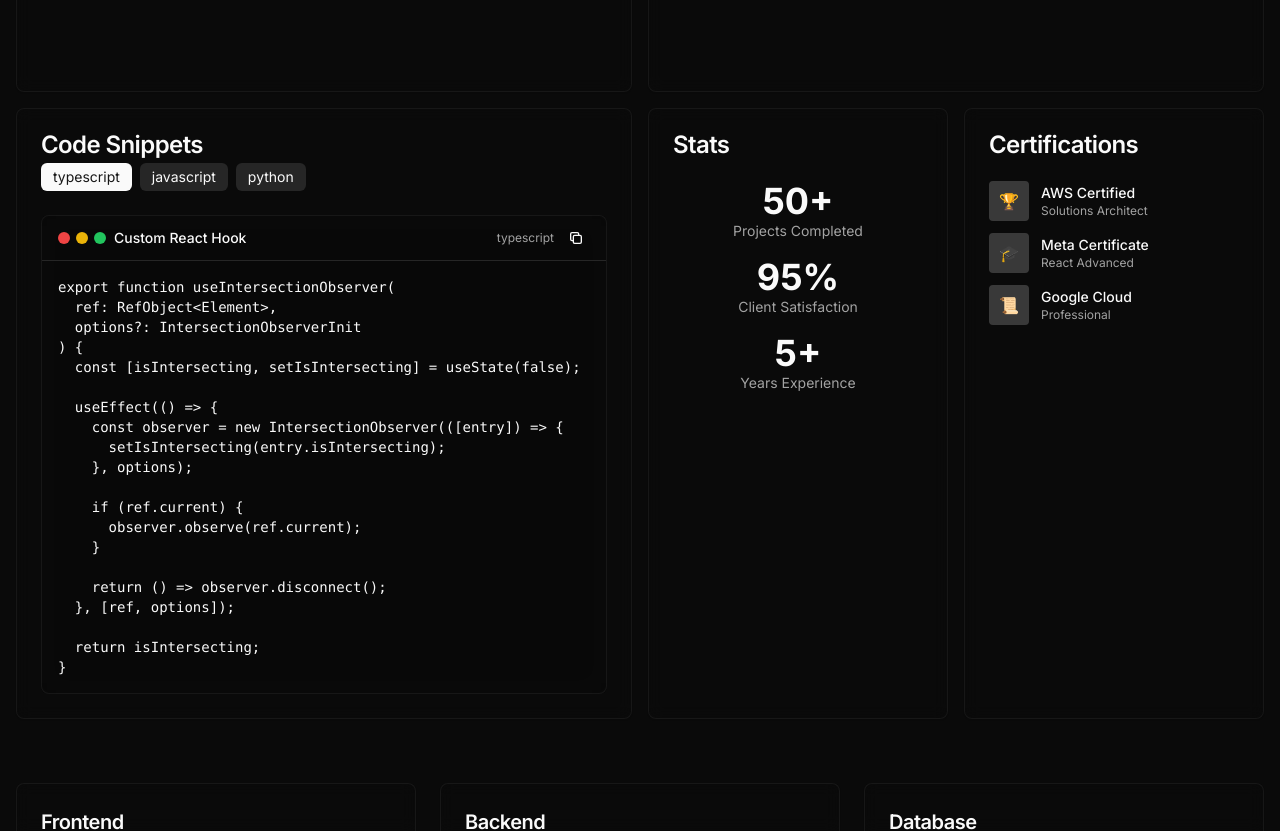
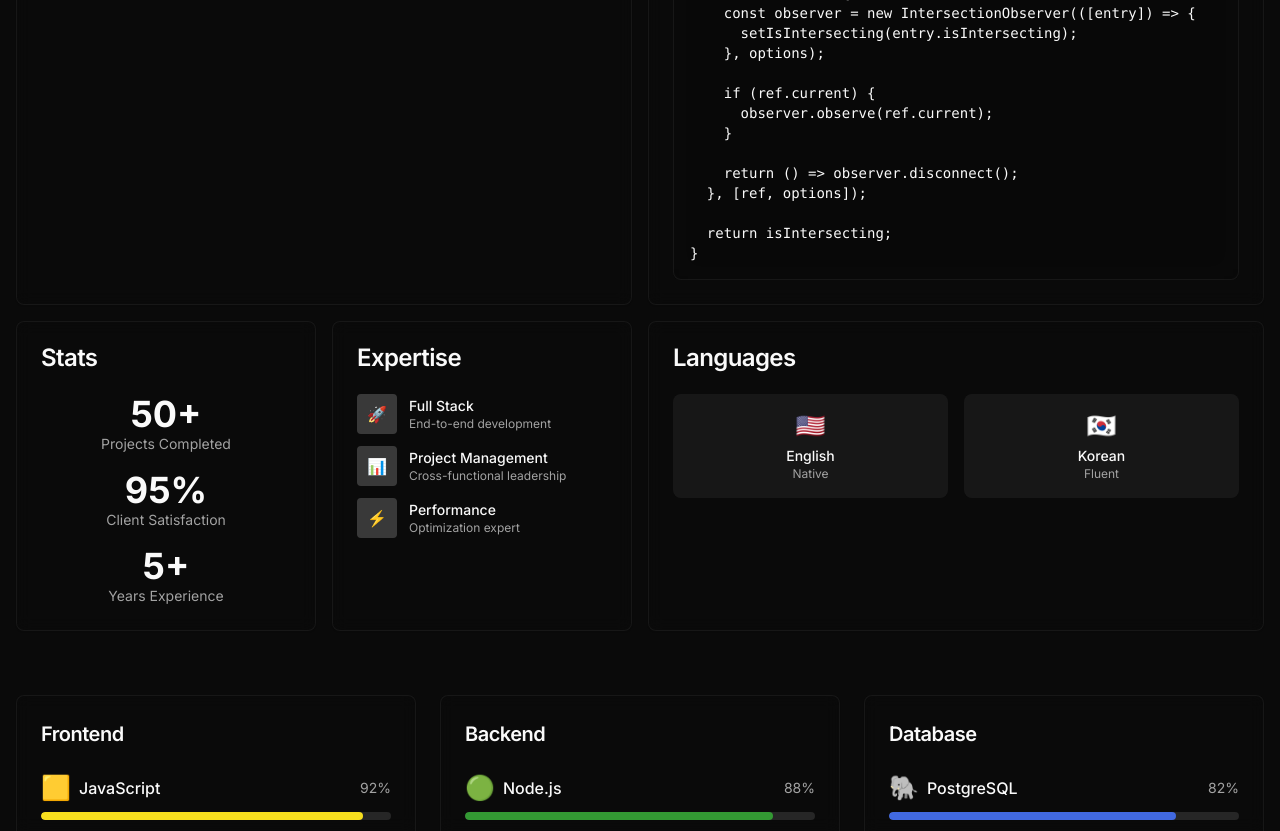
Before and after one commit to swz22/portfolio-jk, a Next.js app: page / in a window 1280 px wide. Shown: the part 2760-3591 px from the top of the page. Built offline with nearby package versions, Linux system fonts and the light colour scheme; no server answers.

Commit message:
refactor: update bento grid layout

```diff
--- a/components/sections/skills/bento-grid.tsx
+++ b/components/sections/skills/bento-grid.tsx
@@ -6,28 +6,6 @@ import dynamic from 'next/dynamic';
 import { codeSnippets, skillCategories } from '@/data/skills';
 import { useState } from 'react';
 import { cn } from '@/lib/utils';
-
-const Scene = dynamic(
-  () => import('@/components/three/scene').then((mod) => mod.Scene),
-  {
-    ssr: false,
-    loading: () => (
-      <div className="relative flex h-[300px] items-center justify-center">
-        <div className="h-8 w-8 animate-spin rounded-full border-b-2 border-primary"></div>
-      </div>
-    ),
-  }
-);
-
-const FloatingSpheres = dynamic(
-  () =>
-    import('@/components/three/skills/floating-spheres').then(
-      (mod) => mod.FloatingSpheres
-    ),
-  {
-    ssr: false,
-  }
-);
 
 const GitHubGraph = dynamic(
   () => import('./github-graph').then((mod) => mod.GitHubGraph),
@@ -45,7 +23,6 @@ const CodeSnippet = dynamic(
 
 export function BentoGrid() {
   const [activeSnippet, setActiveSnippet] = useState(0);
-  const topSkills = skillCategories[0].skills.slice(0, 6);
 
   return (
     <div className="grid grid-cols-1 gap-4 md:grid-cols-2 lg:grid-cols-4">
@@ -53,24 +30,6 @@ export function BentoGrid() {
         initial={{ opacity: 0, scale: 0.9 }}
         animate={{ opacity: 1, scale: 1 }}
         transition={{ duration: 0.5 }}
-        className="md:col-span-2 lg:col-span-2"
-      >
-        <Card className="h-full border-border/50 bg-card/50 backdrop-blur">
-          <CardHeader>
-            <CardTitle>3D Skill Visualization</CardTitle>
-          </CardHeader>
-          <CardContent>
-            <Scene className="h-[300px] w-full">
-              <FloatingSpheres skills={topSkills} />
-            </Scene>
-          </CardContent>
-        </Card>
-      </motion.div>
-
-      <motion.div
-        initial={{ opacity: 0, scale: 0.9 }}
-        animate={{ opacity: 1, scale: 1 }}
-        transition={{ duration: 0.5, delay: 0.1 }}
         className="md:col-span-2"
       >
         <Card className="h-full border-border/50 bg-card/50 backdrop-blur">
@@ -83,7 +42,7 @@ export function BentoGrid() {
       <motion.div
         initial={{ opacity: 0, scale: 0.9 }}
         animate={{ opacity: 1, scale: 1 }}
-        transition={{ duration: 0.5, delay: 0.2 }}
+        transition={{ duration: 0.5, delay: 0.1 }}
         className="md:col-span-2 lg:col-span-2"
       >
         <Card className="h-full border-border/50 bg-card/50 backdrop-blur">
@@ -115,7 +74,7 @@ export function BentoGrid() {
       <motion.div
         initial={{ opacity: 0, scale: 0.9 }}
         animate={{ opacity: 1, scale: 1 }}
-        transition={{ duration: 0.5, delay: 0.3 }}
+        transition={{ duration: 0.5, delay: 0.2 }}
         className="md:col-span-1"
       >
         <Card className="h-full border-border/50 bg-card/50 backdrop-blur">
@@ -146,41 +105,72 @@ export function BentoGrid() {
       <motion.div
         initial={{ opacity: 0, scale: 0.9 }}
         animate={{ opacity: 1, scale: 1 }}
-        transition={{ duration: 0.5, delay: 0.4 }}
+        transition={{ duration: 0.5, delay: 0.3 }}
         className="md:col-span-1"
       >
         <Card className="h-full border-border/50 bg-card/50 backdrop-blur">
           <CardHeader>
-            <CardTitle>Certifications</CardTitle>
+            <CardTitle>Expertise</CardTitle>
           </CardHeader>
           <CardContent className="space-y-3">
             <div className="flex items-center gap-3">
               <div className="flex h-10 w-10 items-center justify-center rounded bg-primary/20">
-                🏆
+                🚀
               </div>
               <div>
-                <p className="text-sm font-medium">AWS Certified</p>
+                <p className="text-sm font-medium">Full Stack</p>
                 <p className="text-xs text-muted-foreground">
-                  Solutions Architect
+                  End-to-end development
                 </p>
               </div>
             </div>
             <div className="flex items-center gap-3">
               <div className="flex h-10 w-10 items-center justify-center rounded bg-primary/20">
-                🎓
+                📊
               </div>
               <div>
-                <p className="text-sm font-medium">Meta Certificate</p>
-                <p className="text-xs text-muted-foreground">React Advanced</p>
+                <p className="text-sm font-medium">Project Management</p>
+                <p className="text-xs text-muted-foreground">
+                  Cross-functional leadership
+                </p>
               </div>
             </div>
             <div className="flex items-center gap-3">
               <div className="flex h-10 w-10 items-center justify-center rounded bg-primary/20">
-                📜
+                ⚡
               </div>
               <div>
-                <p className="text-sm font-medium">Google Cloud</p>
-                <p className="text-xs text-muted-foreground">Professional</p>
+                <p className="text-sm font-medium">Performance</p>
+                <p className="text-xs text-muted-foreground">
+                  Optimization expert
+                </p>
+              </div>
+            </div>
+          </CardContent>
+        </Card>
+      </motion.div>
+
+      <motion.div
+        initial={{ opacity: 0, scale: 0.9 }}
+        animate={{ opacity: 1, scale: 1 }}
+        transition={{ duration: 0.5, delay: 0.4 }}
+        className="md:col-span-2"
+      >
+        <Card className="h-full border-border/50 bg-card/50 backdrop-blur">
+          <CardHeader>
+            <CardTitle>Languages</CardTitle>
+          </CardHeader>
+          <CardContent className="space-y-4">
+            <div className="grid grid-cols-2 gap-4">
+              <div className="rounded-lg bg-secondary/50 p-4 text-center">
+                <p className="mb-1 text-2xl">🇺🇸</p>
+                <p className="text-sm font-medium">English</p>
+                <p className="text-xs text-muted-foreground">Native</p>
+              </div>
+              <div className="rounded-lg bg-secondary/50 p-4 text-center">
+                <p className="mb-1 text-2xl">🇰🇷</p>
+                <p className="text-sm font-medium">Korean</p>
+                <p className="text-xs text-muted-foreground">Fluent</p>
               </div>
             </div>
           </CardContent>
```
